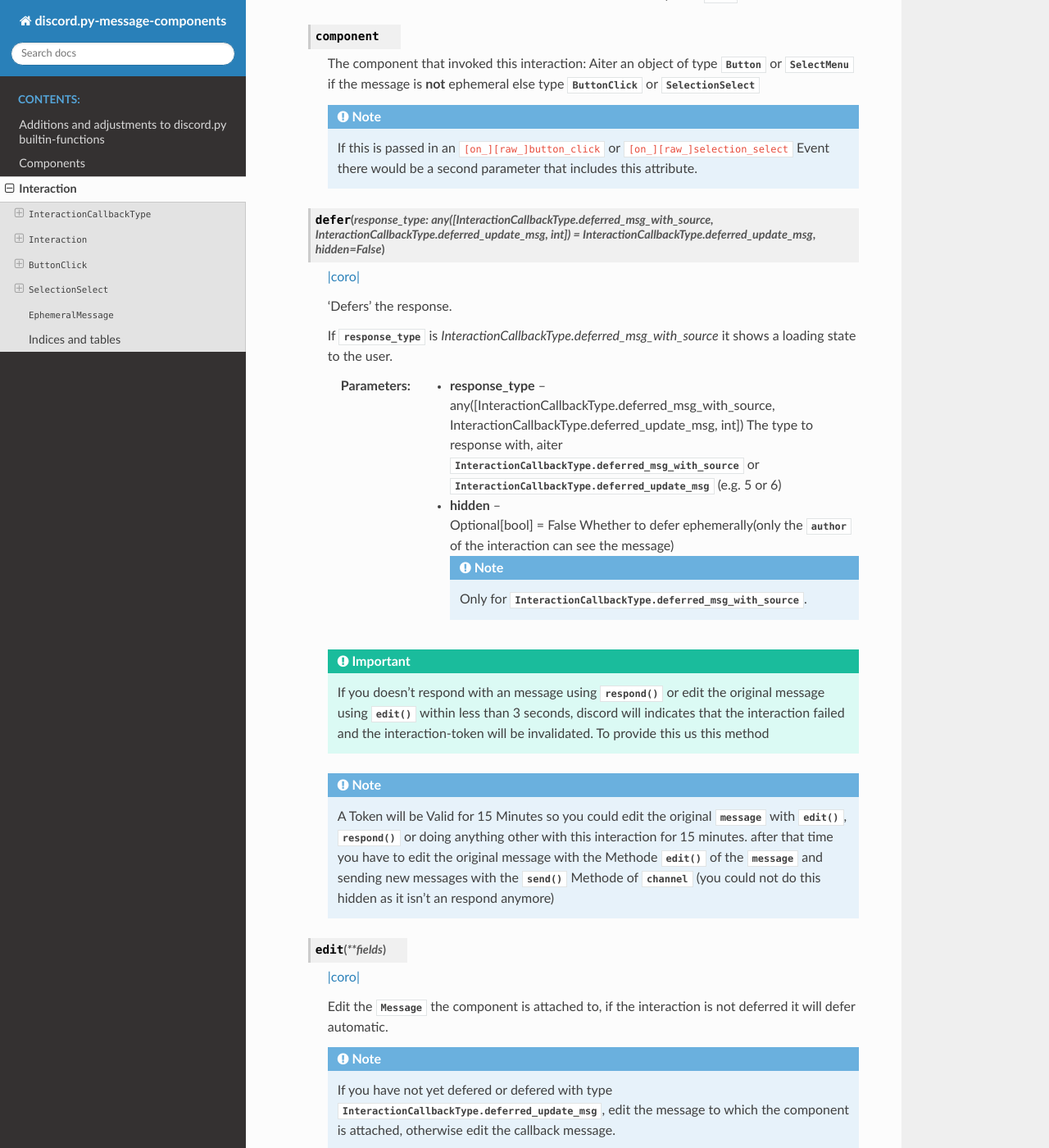
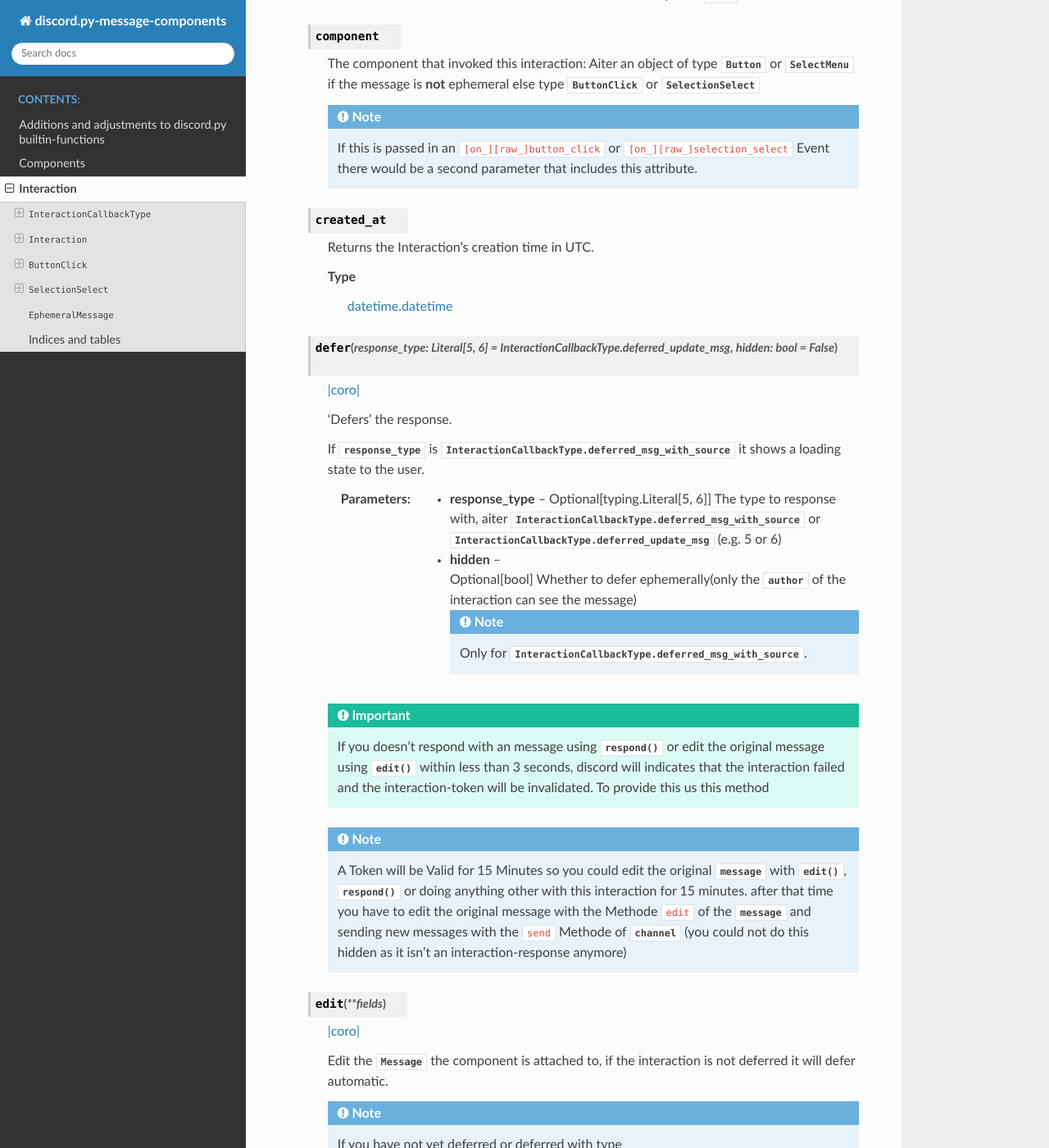
Before and after one commit to mccoderpy/discord.py-message-components, a Sphinx documentation site: the page built from docs/interaction.rst, in a window 1280 px wide and 1400 px high, scrolled down 1732 px. Shown: the whole window at 82% size. Built offline with Sphinx 7.4.7 and the Read the Docs theme 2.0.0, drawn with Linux system fonts in a browser that asks for light colours; some of the changed text lies outside the part shown.

Commit message:
Updated docs to 1.7.5.4

```diff
--- a/docs/additions.rst
+++ b/docs/additions.rst
@@ -312,7 +312,7 @@
 
     Timestamps will display the given timestamp in the user's timezone and locale.
 
-    :param timestamp: Union[`datetime.datetime <https://docs.python.org/3/library/datetime.html>`_, :class:`int`]
+    :param timestamp: Union[`datetime.datetime <https://docs.python.org/3/library/datetime.html#datetime.datetime>`_, :class:`int`]
         The timestamp; A :class:`datetime.datetime` object or an already completed timestamp.
 
     :param style: Optional[Union[:class:`TimestampStyle`, :class:`str`]]
--- a/docs/conf.py
+++ b/docs/conf.py
@@ -26,7 +26,7 @@
 author = 'Mathieu Corsham aka. mccoder.py'
 
 # The full version, including alpha/beta/rc tags
-release = '1.7.5.2'
+release = '1.7.5.4'
 
 
 # -- General configuration ---------------------------------------------------
--- a/docs/interaction.rst
+++ b/docs/interaction.rst
@@ -85,18 +85,25 @@
       .. note::
          If this is passed in an ``[on_][raw_]button_click`` or ``[on_][raw_]selection_select`` Event there would be a second parameter that includes this attribute.
 
-   .. method:: defer(response_type: any([InteractionCallbackType.deferred_msg_with_source, InteractionCallbackType.deferred_update_msg, int]) = InteractionCallbackType.deferred_update_msg, hidden=False)
+   .. attribute:: created_at
+
+         Returns the Interaction’s creation time in UTC.
+
+         **Type**
+            `datetime.datetime <https://docs.python.org/3/library/datetime.html#datetime.datetime>`_
+
+   .. method:: defer(response_type: typing.Literal[5, 6] = InteractionCallbackType.deferred_update_msg, hidden: bool = False)
 
       `|coro| <./index.html#coro>`_
 
       'Defers' the response.
 
-      If :attr:`response_type` is `InteractionCallbackType.deferred_msg_with_source` it shows a loading state to the user.
+      If :attr:`response_type` is :class:`InteractionCallbackType.deferred_msg_with_source` it shows a loading state to the user.
 
-      :param response_type: any([InteractionCallbackType.deferred_msg_with_source, InteractionCallbackType.deferred_update_msg, int])
+      :param response_type: Optional[typing.Literal[5, 6]]
          The type to response with, aiter :class:`InteractionCallbackType.deferred_msg_with_source` or :class:`InteractionCallbackType.deferred_update_msg` (e.g. 5 or 6)
 
-      :param hidden: Optional[bool] = False
+      :param hidden: Optional[bool]
           Whether to defer ephemerally(only the :attr:`author` of the interaction can see the message)
 
           .. note::
@@ -110,8 +117,8 @@
 
       .. note::
          A Token will be Valid for 15 Minutes so you could edit the original :attr:`message` with :meth:`edit`, :meth:`respond` or doing anything other with this interaction for 15 minutes.
-         after that time you have to edit the original message with the Methode :meth:`edit` of the :attr:`message` and sending new messages with the :meth:`send` Methode of :attr:`channel`
-         (you could not do this hidden as it isn't an respond anymore)
+         after that time you have to edit the original message with the Methode ``edit`` of the :attr:`message` and sending new messages with the ``send`` Methode of :attr:`channel`
+         (you could not do this hidden as it isn't an interaction-response anymore)
 
    .. method:: edit(**fields)
 
@@ -120,7 +127,7 @@
       Edit the :class:`Message` the component is attached to, if the interaction is not deferred it will defer automatic.
 
       .. note::
-         If you have not yet defered or defered with type :class:`InteractionCallbackType.deferred_update_msg`, edit the message to which the component is attached, otherwise edit the callback message.
+         If you have not yet deferred or deferred with type :class:`InteractionCallbackType.deferred_update_msg`, edit the message to which the component is attached, otherwise edit the callback message.
 
       :param \**fields: The fields of the original message to replace. You could pass the same Parameters as using :meth:`discord.Message.edit`
 
```
Also changed, not shown: other parts of docs/interaction.rst (+3 -3 lines), docs/index.rst (+5 -2 lines).
